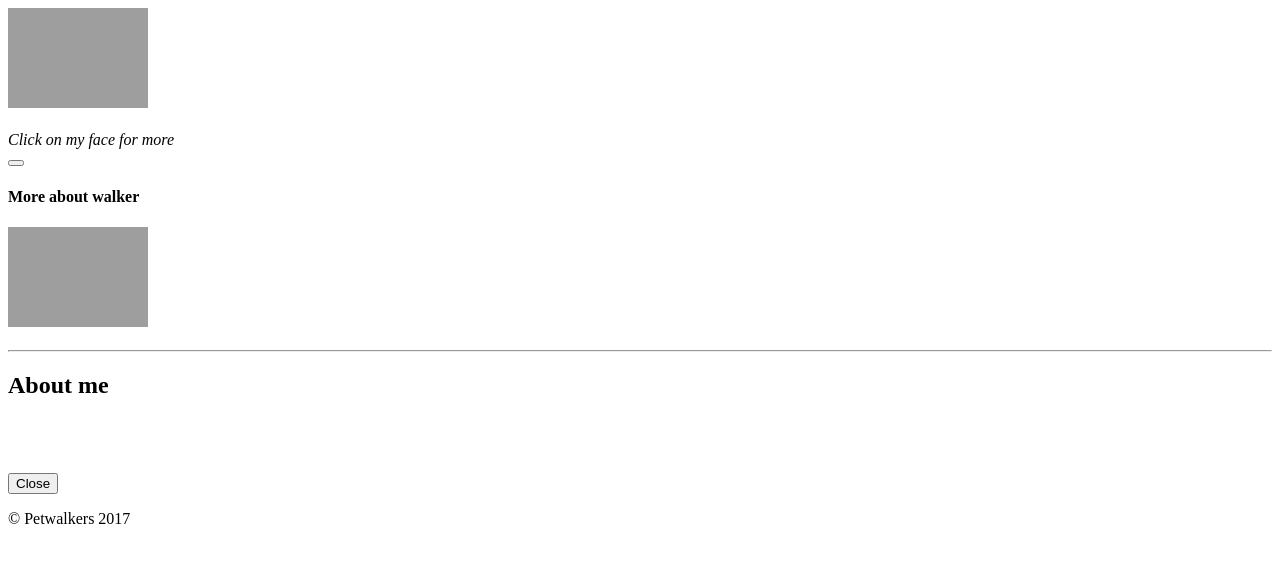
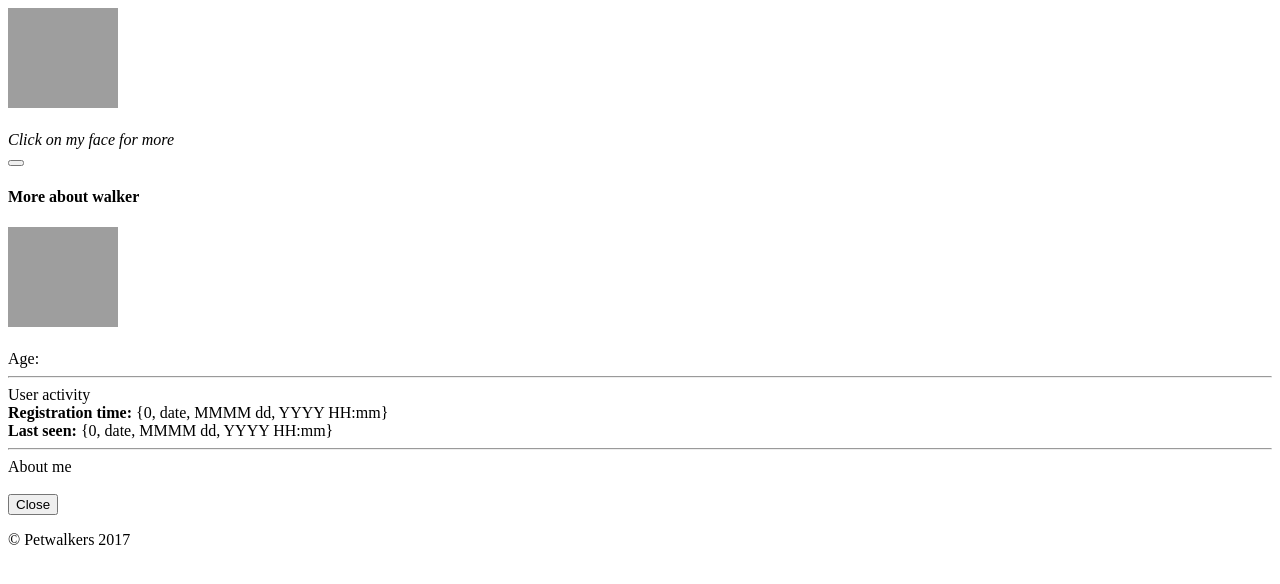
Before and after one commit to milic178/petwalkers, a Yii app: template views/user/profile/show.php in a window 1280 px wide. Shown: the top 584 px of the page. Run offline with PHP 8.4 and a stand-in for Yii, Linux system fonts and the light colour scheme; the template is opened without the code that fills it, so the values that code supplies are empty; some libraries are stand-ins or nearby versions; grey boxes are pictures that could not be loaded.

Commit message:
changes to view profile

```diff
--- a/messages/fr/user.php
+++ b/messages/fr/user.php
@@ -7,6 +7,7 @@
  */
 
 return [
+    'Last seen'=>'Vu pour la dernière fois',
     'First Name'=>'Prénom',
     'Last Name'=>'Nom de famille',
     'Phone number'=>'Numéro de téléphone',
--- a/messages/sl/user.php
+++ b/messages/sl/user.php
@@ -8,6 +8,7 @@
 
 
 return [
+    'Last seen'=>'Nazadnje aktiven',
     'First Name'=>'Ime',
     'Last Name'=>'Priimek',
     'Phone number'=>'Telefonska št.',
@@ -71,7 +72,7 @@
     'You can now log in with the following credentials:' => 'Lahko se prijavite s sledečimi podatki.',
     'Your account details have been updated' => 'Vaš račun je posodobljen.',
     'Your account has been connected' => 'Vaš račun je povezan.',
-    'Your account on {0} has been created' => 'Vaš račun bo  narejen v {0}',
+    'Your account on {0} has been created' => 'Vaš račun bo narejen v {0}',
     'Your confirmation token is invalid or expired' => 'Potrditveni žeton je neveljaven ali potekel',
     'Your email address has been changed' => 'Vaš email je bil spremenjen',
     'Your password has been changed successfully.' => 'Vaše geslo je bilo uspešno spremenjeno',
--- a/models/Profile.php
+++ b/models/Profile.php
@@ -38,7 +38,7 @@
           //  [['avatar_photo'], 'default', 'value'=> 'default_user.jpg'],
 
             [['first_name', 'last_name','telephone','about_me','age'], 'required'],
-            [['avatar_photo','about_me','social_link'], 'string', 'max' => 200 ],
+            [['avatar_photo','about_me','social_link'], 'string', 'max' => 550 ],
 
             [['social_link'], 'url', 'defaultScheme' => 'http'],
         ];
--- a/views/user/profile/show.php
+++ b/views/user/profile/show.php
@@ -24,9 +24,9 @@
     <div class="text-center">
         <a href="#aboutModal" data-toggle="modal" data-target="#myModal">
                 <?=  Html::img($profile->getImageUrl(), [
-                    'class'=>'img-circle',
-                    'width'=>'140',
-                    'height'=>'100',
+                    'class'=>'img-rounded',
+                    'width'=>'110px',
+                    'height'=>'100px',
                     'title'=>$profile->first_name,
                 ]); ?>
             </a>
@@ -40,29 +40,44 @@
                 <div class="modal-header">
                     <button type="button" class="close" data-dismiss="modal" aria-hidden="true"></button>
                     <h4 class="modal-title" id="myModalLabel">
-                        <?= Yii::t('app','More about walker')?>
+                        <div class="alert alert-info"><?= Yii::t('app','More about walker')?></div>
                     </h4>
                 </div>
                 <div class="modal-body">
                     <div class="text-center">
                         <?=  Html::img($profile->getImageUrl(), [
-                            'class'=>'img-circle',
-                            'width'=>'140',
-                            'height'=>'100',
+                            'class'=>'img-rounded ',
+                            'width'=>'110px',
+                            'height'=>'100px',
                             'title'=>$profile->first_name,
                         ]); ?>
                         <h3><?=$profile->first_name;?> <?=$profile->last_name ?></h3>
+                        <?= Yii::t('app','Age')?>:<?=$profile->age; ?>
                     </div>
                     <hr>
-                        <h2 class="label label-info "><?=Yii::t('app','About me')?></h2>
+
+                    <span class="label label-info"><?=Yii::t('app','User activity')?></span>
+                    <div class="row text-center">
+                        <div class="col-md-12">
+                            <strong><?= Yii::t('user', 'Registration time') ?>:</strong>
+                            <?= Yii::t('user', '{0, date, MMMM dd, YYYY HH:mm}', [$profile->user->created_at]) ?>
+                        </div>
+                        <div class="col-md-12">
+                            <strong><?= Yii::t('user', 'Last seen') ?>:</strong>
+                            <?= Yii::t('user', '{0, date, MMMM dd, YYYY HH:mm}', [$profile->user->last_login_at]) ?>
+                        </div>
+                    </div>
+
+                    <hr>
+                    <span class="label label-info"><?=Yii::t('app','About me')?></span>
                         <?php if (!empty($profile->about_me)): ?>
                         <p><?= $profile->about_me?></p>
                         <?php endif; ?>
-                        <br>
 
                         <?php if (!empty($profile->my_animals)): ?>
-                        <hr>
-                            <div >
+                    <hr>
+                            <span class="label label-info"><?=Yii::t('app','My pets')?></span>
+                            <div>
                                 <br>
                                 <div class="row">
                                         <div class="col-sm-4">
@@ -83,7 +98,10 @@
                                 </div>
                                 <div class="col-md-12 text-center">
                                     <p>
-                                        <?=Yii::t('app','Walker has experence with animals at home!') ?>
+                                        <?=$profile->first_name;?>
+                                        <?=Yii::t('app','is a proud owner of');?>
+                                        <?=$profile->my_animals;?>
+                                        <?=Yii::t('app','pets');?>
                                     </p>
                                 </div>
                             </div>
@@ -94,11 +112,11 @@
                             <hr>
                             <div class=" text-center">
                                 <br>
-                                    <p><?= Html::a(Yii::t('app','Social profile'),
+                                    <p><?= Html::a(Yii::t('app','Social Media Profile'),
                                             [$profile->social_link],
                                             [
                                                 'class'=>'btn btn-success btn-sm' ,
-                                                'id'=>'contact-us'
+                                                'target'=>'_blank',
                                             ]
                                         )
                                         ?>
--- a/views/user/settings/profile.php
+++ b/views/user/settings/profile.php
@@ -88,11 +88,11 @@
                 ]);  ?>
 
 
-                <?= $form->field($model, 'about_me')->textarea(['rows' => '6','placeholder' =>'Write something about yourself in few words']) ?>
+                <?= $form->field($model, 'about_me')->textarea(['rows' => '6','placeholder' =>Yii::t('app','Write a short description about you 550 words max!')]) ?>
 
                 <?= $form->field($model, 'smoker')->radioList(array('1'=>Yii::t('app','Yes'),0=>Yii::t('app','No'))); ?>
 
-                <?= $form->field($model, 'my_animals')->textInput(['placeholder' => 'Do you have any pets at home?']) ?>
+                <?= $form->field($model, 'my_animals')->textInput(['placeholder' => Yii::t('app','How many pets do you have at home?')]) ?>
 
                 <?= $form->field($model, 'social_link') ->textInput(['placeholder' => Yii::t('app','Url to your social profile (Optional)')]) ?>
 
```
Also changed, not shown: messages/fr/app.php (+8 -1 lines), messages/sl/app.php (+10 -0 lines), uploads/CygyAzlolLp0wCS1q4vX0_fS8EeGwyR0.jpg (added), uploads/F4T3eiqClCTKNW0XPZlwBFQc-uEB38CT.jpg (added), uploads/aiibLi2XOnrvAB9yFNwLwDWuCALIHJNd.png (added).
